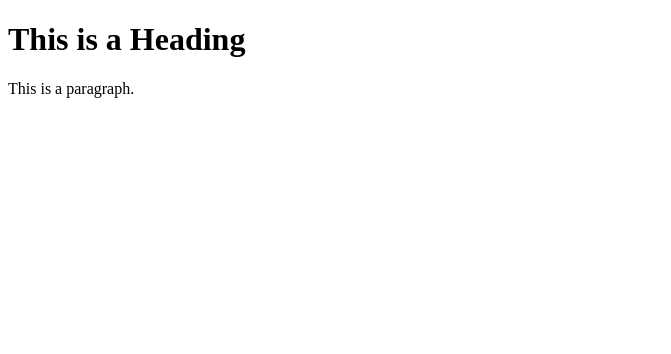
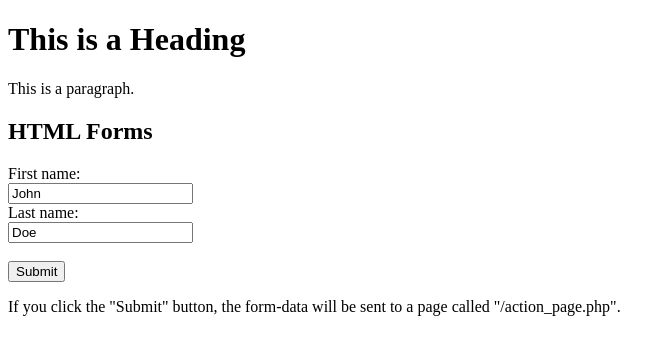
Before and after one commit to ginger711/ginger711.github-io, a plain HTML site: page index.html in a window 1280 px wide. Shown: the whole page, without its empty margins (0-671 px from the left). Drawn offline with Linux system fonts and the light colour scheme.

Commit message:
Update index.html

```diff
--- a/index.html
+++ b/index.html
@@ -11,3 +11,22 @@
 
 </body>
 </html>
+
+<!DOCTYPE html>
+<html>
+<body>
+
+<h2>HTML Forms</h2>
+
+<form action="/action_page.php">
+  <label for="fname">First name:</label><br>
+  <input type="text" id="fname" name="fname" value="John"><br>
+  <label for="lname">Last name:</label><br>
+  <input type="text" id="lname" name="lname" value="Doe"><br><br>
+  <input type="submit" value="Submit">
+</form>
+
+<p>If you click the "Submit" button, the form-data will be sent to a page called "/action_page.php".</p>
+
+</body>
+</html>
```
